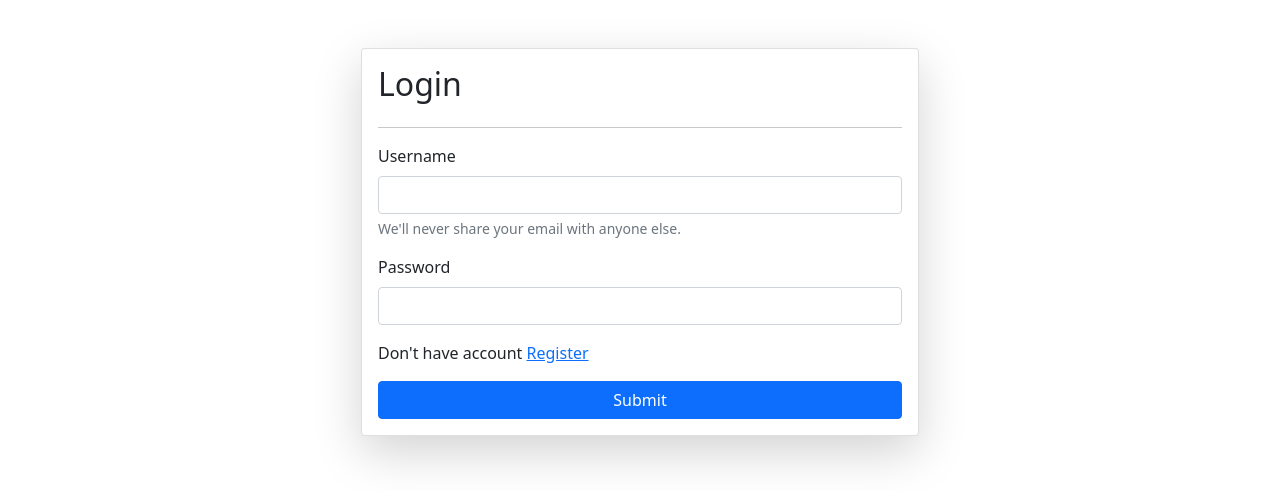
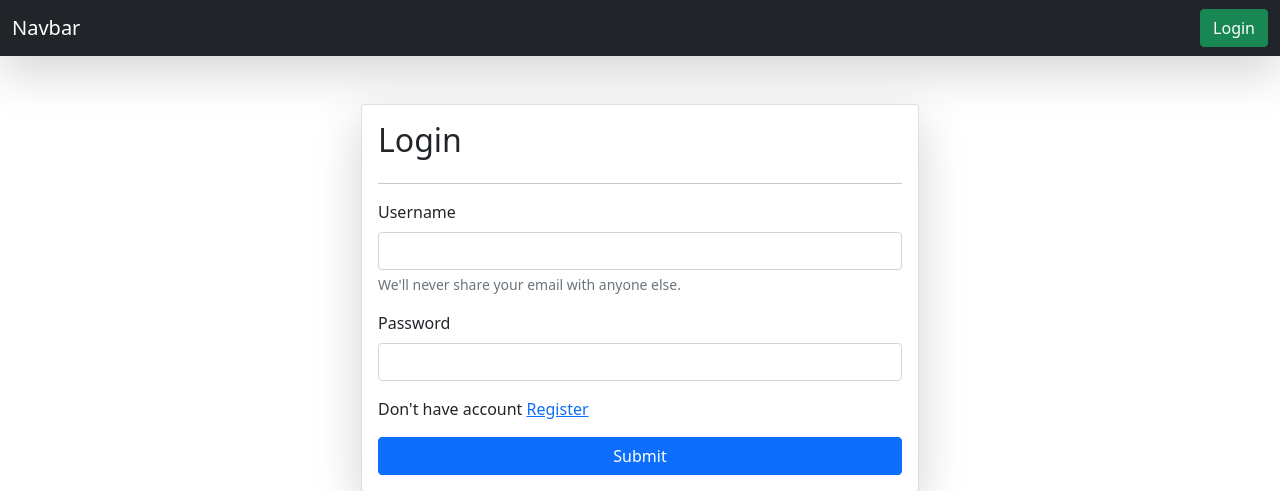
Before and after one commit to paarth14/Recipe-Project-Django, a Django app: page /login/ in a window 1280 px wide. Shown: the top 491 px of the page. Run offline with Django 4.2, Linux system fonts and the light colour scheme.

Commit message:
Added Login, Logout, register Functionality

```diff
--- a/core/core/urls.py
+++ b/core/core/urls.py
@@ -27,7 +27,8 @@ urlpatterns = [
     path('delete-receipe/<id>/', delete_receipe, name="delete_receipe"),
     path('update-receipe/<id>/', update_receipe, name="update_receipe"),
     path('login/', login_page, name="login_page"),
-    path('register/', register, name="register")
+    path('register/', register, name="register"),
+    path('logout/', logout_page, name="logout_page")
 ]
 
 if settings.DEBUG:
--- a/core/vege/templates/base.html
+++ b/core/vege/templates/base.html
@@ -19,6 +19,19 @@
     </style>
   </head>
   <body>
+    <nav class="navbar navbar-dark bg-dark shadow-lg">
+      <div class="container-fluid">
+        <a class="navbar-brand">Navbar</a>
+        <form class="d-flex">
+          {% if request.user.is_authenticated %}
+          <a href="/logout/" class="btn btn-success" type="submit">Logout</a>
+          {% else %}
+          <a href="/login/" class="btn btn-success" type="submit">Login</a>
+          {% endif %}
+        </form>
+      </div>
+    </nav>
+
     {% block start %} {% endblock %}
     <script>
       console.log("Hey Django!");
--- a/core/vege/templates/login.html
+++ b/core/vege/templates/login.html
@@ -9,12 +9,20 @@
     {% csrf_token %}
     <h2>Login</h2>
     <hr />
+    {% if messages %}
+
+    <div class="alert alert-primary" role="alert">
+      {% for message in messages %} {{ message }} {% endfor %}
+    </div>
+
+    {% endif %}
 
     <div class="mb-3">
       <label for="exampleInputEmail1" class="form-label">Username</label>
       <input
-        type="email"
+        type="text"
         class="form-control"
+        name="username"
         id="exampleInputEmail1"
         aria-describedby="emailHelp"
       />
@@ -24,7 +32,12 @@
     </div>
     <div class="mb-3">
       <label for="exampleInputPassword1" class="form-label">Password</label>
-      <input type="password" class="form-control" id="exampleInputPassword1" />
+      <input
+        type="password"
+        class="form-control"
+        name="password"
+        id="exampleInputPassword1"
+      />
     </div>
     <p>Don't have account <a href="/register/">Register</a></p>
     <button type="submit" class="btn btn-primary">Submit</button>
--- a/core/vege/views.py
+++ b/core/vege/views.py
@@ -2,9 +2,12 @@ from django.shortcuts import render, redirect
 from .models import *
 from django.contrib.auth.models import User
 from django.contrib import messages
+from django.contrib.auth import authenticate, login, logout
+from django.contrib.auth.decorators import login_required
 
 # Create your views here.
 
+@login_required(login_url="/login/")
 def receipes(request):
     if request.method == "POST":
 
@@ -34,6 +37,7 @@ def receipes(request):
     context = {'receipes': queryset}
     return render(request, 'receipes.html', context)
 
+@login_required(login_url="/login/")
 def update_receipe(request, id):
     queryset = Receipe.objects.get(id = id)
 
@@ -56,13 +60,42 @@ def update_receipe(request, id):
     context = {'receipe' : queryset}
     return render(request, 'update_receipes.html', context)
 
+@login_required(login_url="/login/")
 def delete_receipe(request, id):
     queryset = Receipe.objects.get(id = id)
     queryset.delete()
     return redirect('/receipes/')
 
 def login_page(request):
+
+    if request.method == "POST":
+        username = request.POST.get('username')
+        password = request.POST.get('password')
+
+        # To check if the user exists or not
+        if not User.objects.filter(username = username).exists():
+            messages.error(request, 'Invalid Username')
+            return redirect('/login/')
+
+        # If user exists, now to check the input password is correct or not
+        user = authenticate(username = username, password = password)
+
+        # If password does not match, it will return none and prompt error as Invalid Password
+        if user is None:
+            messages.error(request, 'Invalid Password')
+            return redirect('/login/')
+
+        # Session is stored here for user information in 'login' library. So, that user once logged in don't need to login twice
+        else:
+            login(request, user)
+            return redirect('/receipes/')
+
+
     return render(request, 'login.html')
+
+def logout_page(request):
+    logout(request)
+    return redirect('/login/')
 
 def register(request):
 
```
Also changed, not shown: core/db.sqlite3.
